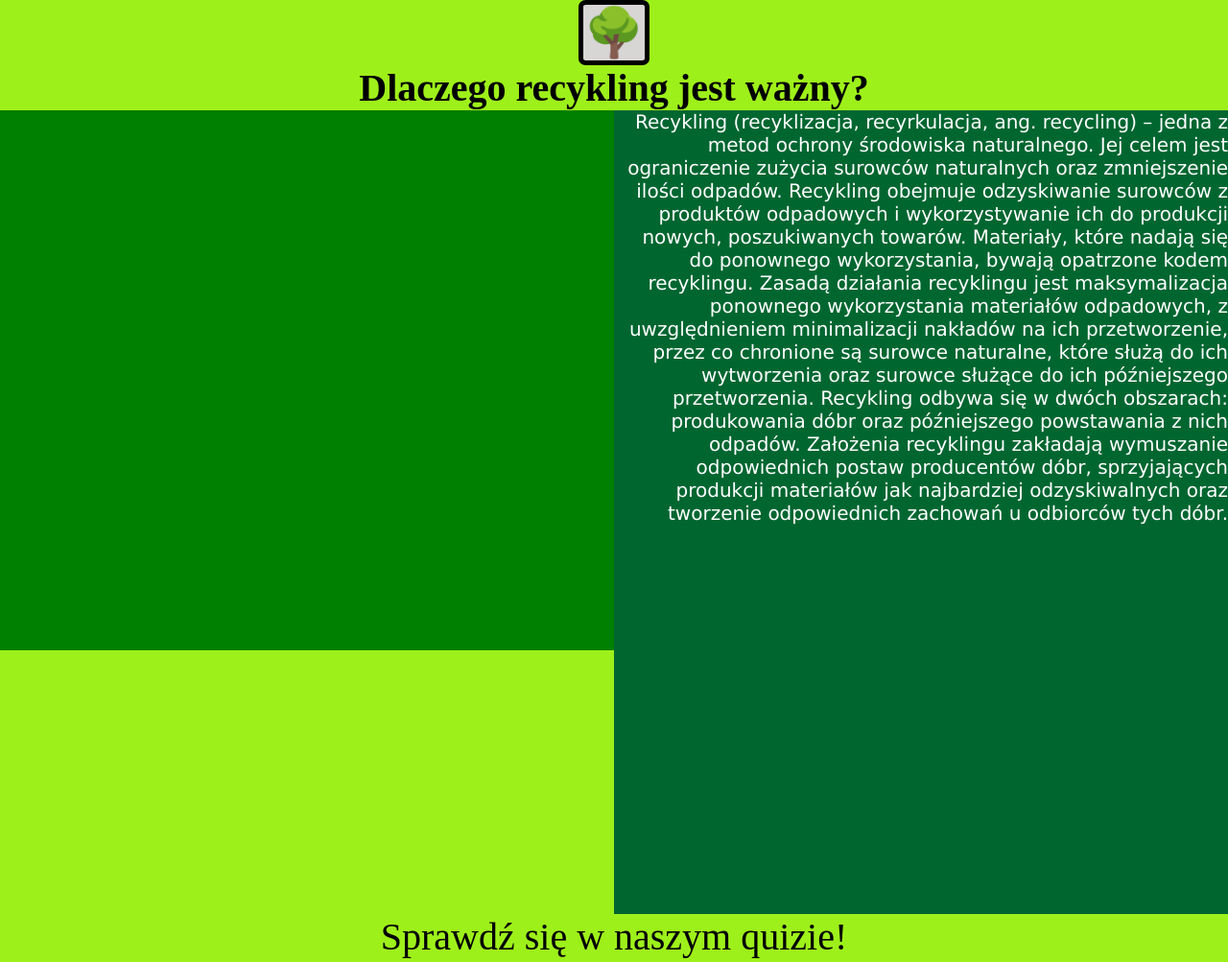
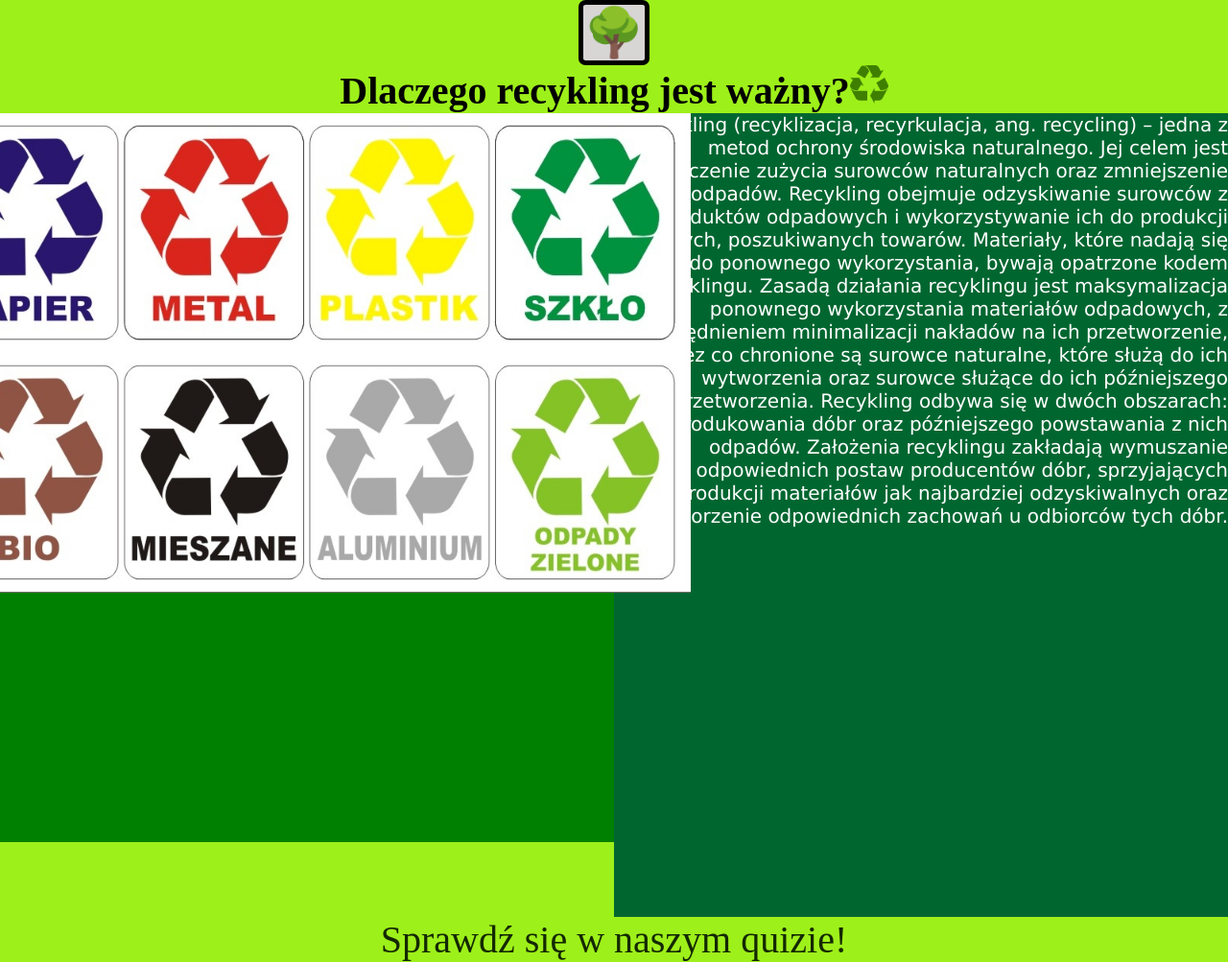
Before and after one commit to TrojanB/Recykling2, a plain HTML site: page index.html in a window 1280 px wide. Shown: the whole page at 96% size. Drawn offline with Linux system fonts and the light colour scheme.

Commit message:
Dalsze zmiany menu + dodanie zdjęć

```diff
--- a/index.html
+++ b/index.html
@@ -14,7 +14,7 @@
     <nav></nav>
 </div>
     <content>
-        <div class="main">Dlaczego recykling jest ważny?</div>
+        <div class="main">Dlaczego recykling jest ważny?<img src="recycling.png" width="40" height="40"></div>
     <div class="komora"></div>
     <div class="komora"></div>
     <div class="komora"></div>
@@ -37,10 +37,13 @@
                 odzyskiwalnych oraz tworzenie odpowiednich zachowań u odbiorców tych dóbr.
             </div>
                 <aside>
-                    <div class="zdjecia"></div>
+                    <div class="zdjecia">
+
+                        <img src="segregacja.jpg" width="800" height="500">
+                    </div>
                 </aside>
         </article>
-            <div class="quiz">Sprawdź się w naszym quizie!</div>
+            <div class="quiz"><a href="quiz.html">Sprawdź się w naszym quizie!</a></div>
     </content>
 
 
--- a/style.css
+++ b/style.css
@@ -62,10 +62,9 @@ header{
     display:flex;
     color:white;
     background-color: #008000;
-    justify-content:right;
-    text-align:right;
+    justify-content:center;
     float:left;
-    padding-bottom:44%;
+    padding-bottom:20.3%;
 }
 
 .quiz{
@@ -78,3 +77,11 @@ header{
     font-size:40px;
 
 }
+
+a{
+    text-decoration: none;
+    color:#142900;
+}
+a:hover{
+    color:#003D1D;
+}
```
Also changed, not shown: recycling.png (added), segregacja.jpg (added).
